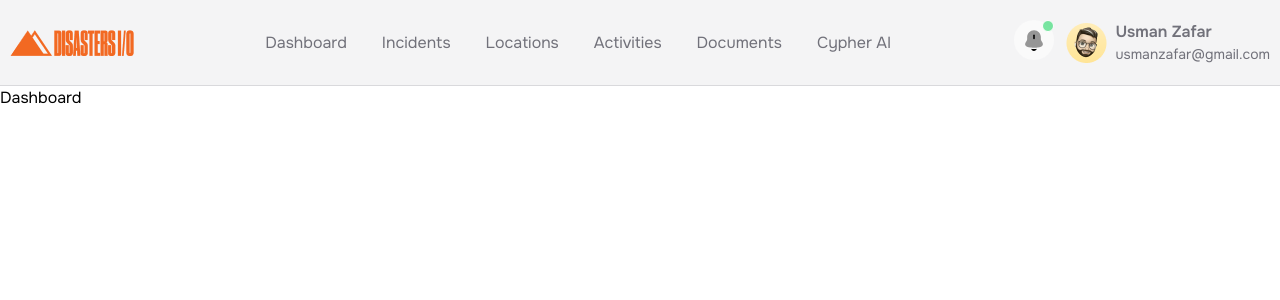
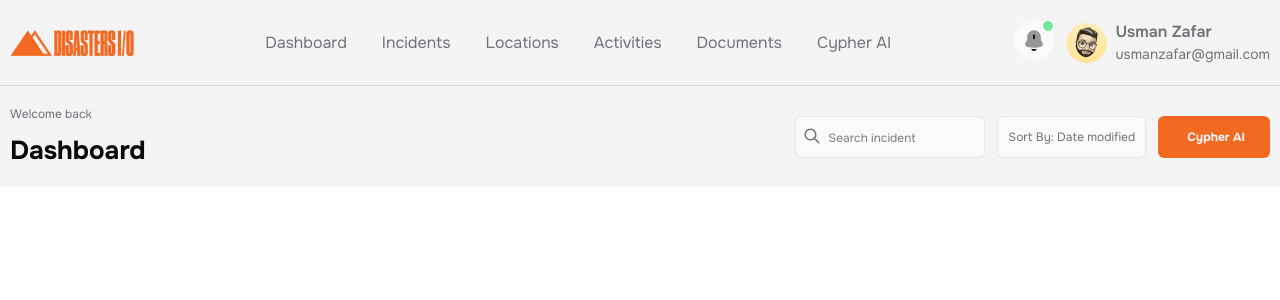
Before and after one commit to mominul-islam45/Disastersi_React-A, a React (Vite) app: page / in a window 1280 px wide. Shown: the top 300 px of the page. Built offline with nearby package versions, Linux system fonts and the light colour scheme.

Commit message:
search section added to the pages

```diff
--- /dev/null
+++ b/src/components/Search.jsx
@@ -0,0 +1,32 @@
+import React from "react";
+import Container from "./common/container";
+import Title from "./common/Title";
+import Button from "./common/Button";
+
+const Search = ({breadcrumb, title, buttonIcon, button, buttonOnClick}) => {
+  return (
+    <>
+      <div className="bg-light-v2 py-5">
+        <Container className="flex items-center justify-between">
+            <div className=" space-y-3">
+                <p className="text-xs text-gray">{breadcrumb}</p>
+                <Title>{title}</Title>
+            </div>
+
+            <div className="flex gap-3">
+                <div className="relative">
+                    <input type="search" placeholder="Search incident" className="w-[190px] ps-8 p-2 bg-light rounded-[6px] search-bar placeholder:text-xs  border border-gray/15 outline-0 focus:border-orange/50 hover:border-gray/60 transition-all"/>
+                    <img src="./icons/search.svg" alt="" className=" absolute top-[11px] left-[8px]"/>
+                </div>
+                <button className=" px-[10px] py-[12px] text-xs text-gray bg-light rounded-[6px] cursor-pointer border border-gray/15 outline-0 focus:border-orange/50 hover:border-gray/60 transition-all">Sort By: Date modified</button>
+                <Button onClick={buttonOnClick} className="flex">
+                    <img src={buttonIcon} className="pr-1"/>{button}
+                </Button>
+            </div>
+        </Container>
+      </div>
+    </>
+  );
+};
+
+export default Search;
--- a/src/pages/Dashboard.jsx
+++ b/src/pages/Dashboard.jsx
@@ -1,11 +1,12 @@
 import React from 'react'
 import Navbar from '../components/Navbar'
+import Search from '../components/Search'
 
 const Dashboard = () => {
   return (
     <>
         <Navbar/>
-        <div>Dashboard</div>
+        <Search breadcrumb="Welcome back" title='Dashboard' button="Cypher AI"/>
     </>
   )
 }
--- a/src/pages/Incidents.jsx
+++ b/src/pages/Incidents.jsx
@@ -1,11 +1,13 @@
 import React from 'react'
 import Navbar from '../components/Navbar'
+import Search from '../components/Search'
+import PlusIcon  from '../../public/icons/plus.svg'
 
 const Incidents = () => {
   return (
     <>
       <Navbar/>
-      <div>Incidents</div>
+      <Search breadcrumb="Home - Incidents" title='Incidents' buttonIcon={PlusIcon} button='New Incident'/>
     </>
   )
 }
```
Also changed, not shown: public/icons/plus.svg (added), public/icons/search.svg (renamed from public/icons/Frame.svg).
